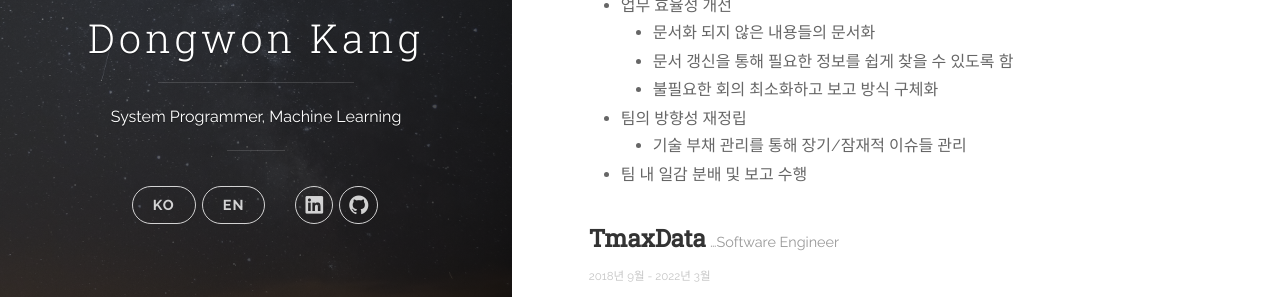
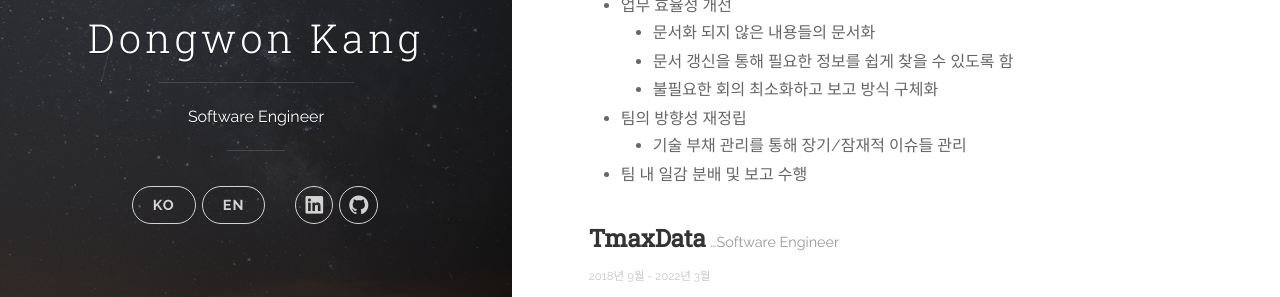
Before and after one commit to kuna/kuna.github.io, a Jekyll site: the page built from index.html, in a window 1280 px wide. Shown: the part 391-688 px from the top of the page. Built offline with Jekyll 4.4.1, drawn with Linux system fonts in a browser that asks for light colours; nearby versions of some CDN libraries.

Commit message:
Update profile as Software Engineer

```diff
--- a/_data/profile.yml
+++ b/_data/profile.yml
@@ -1,6 +1,6 @@
 profile:
     name: Dongwon Kang
-    description: System Programmer, Machine Learning
+    description: Software Engineer
     avatar: profile.png
     #email: 'kgdgwn98@gmail.com'
     website: blog.insane.pe.kr
```
